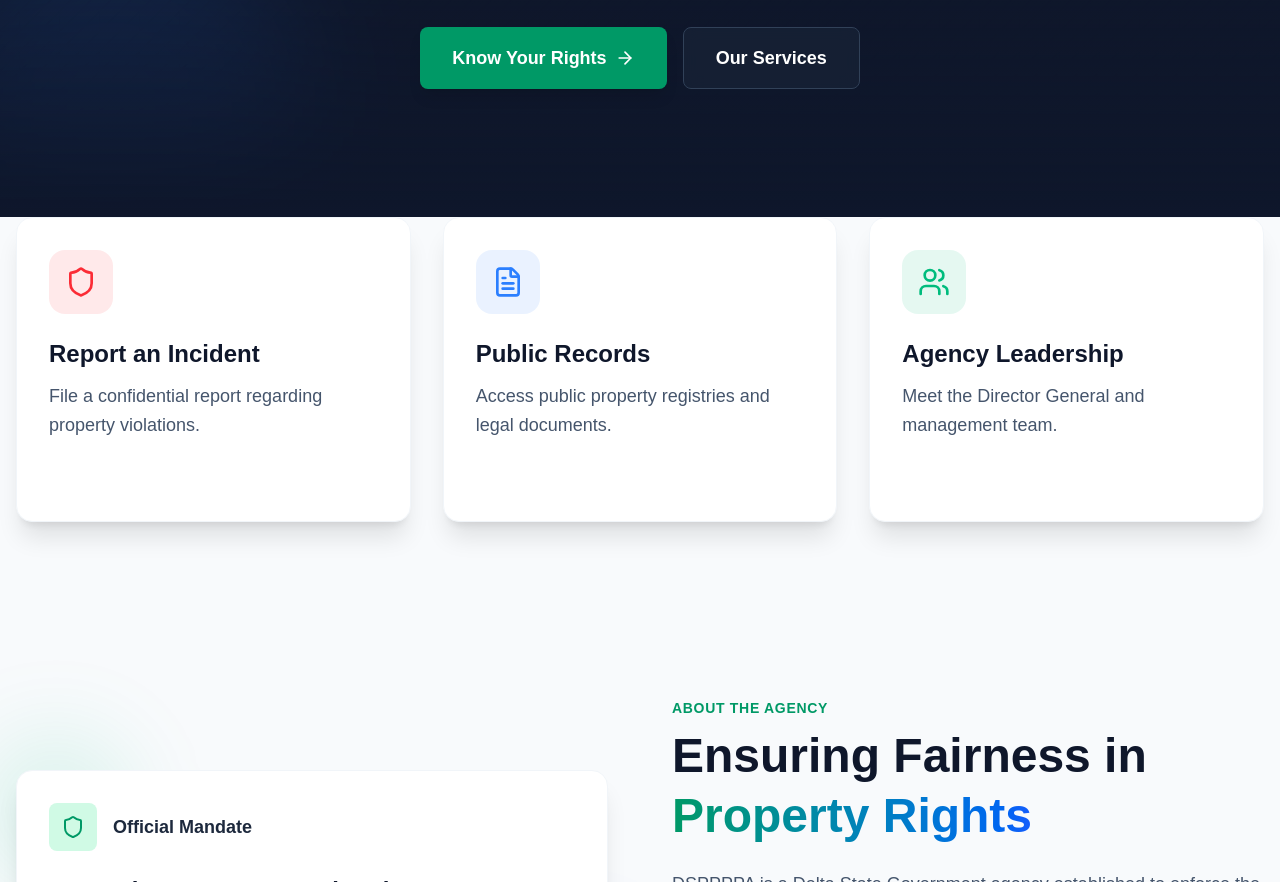
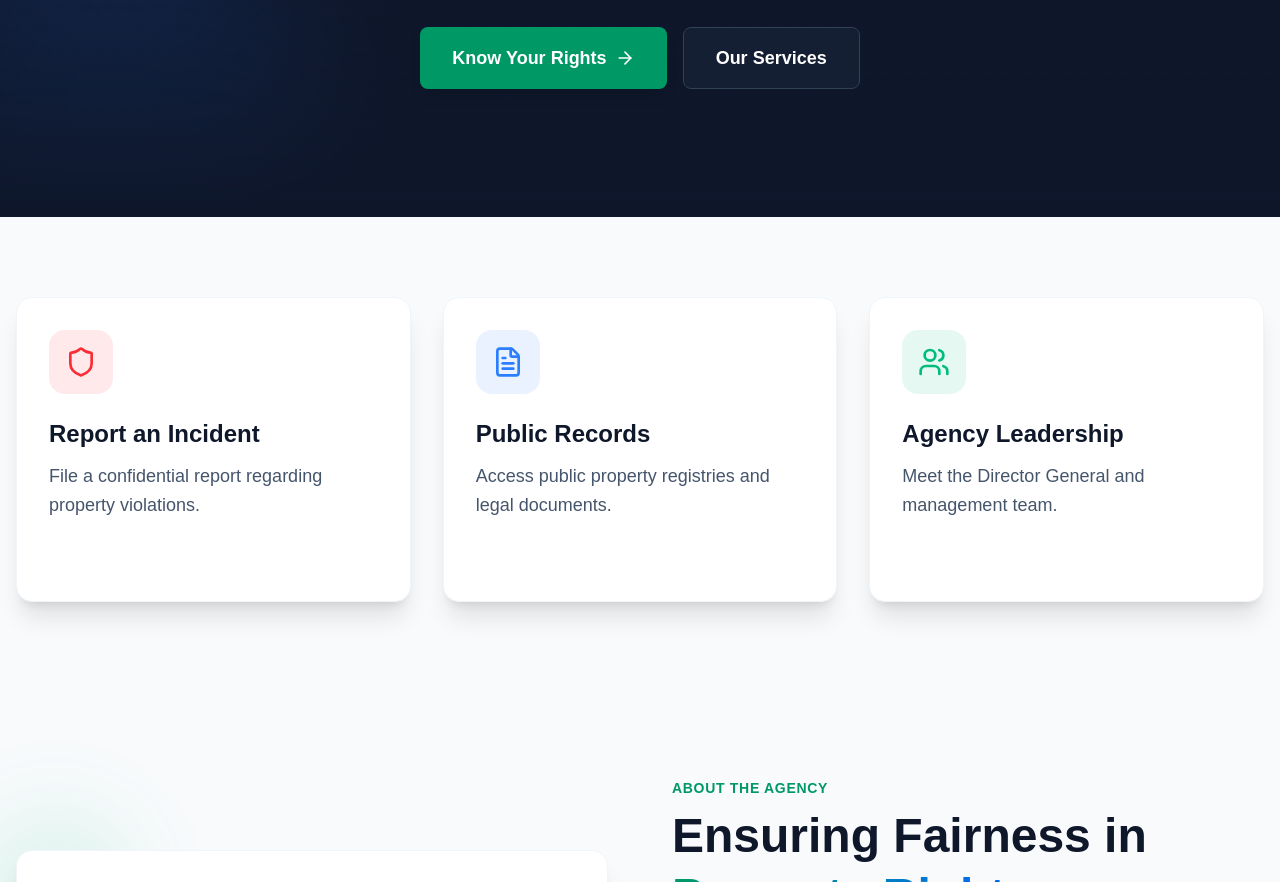
Before and after one commit to cloudpilothq/pppa, a Next.js app: page / in a window 1280 px wide. Shown: the part 660-1542 px from the top of the page. Built offline with nearby package versions, Linux system fonts and the light colour scheme.

Commit message:
Fix hero section spacing overlap

```diff
--- a/src/app/page.tsx
+++ b/src/app/page.tsx
@@ -52,7 +52,7 @@ export default function HomePage() {
 
       {/* Quick Access Grid */}
       {/* Quick Access Grid */}
-      <section className="py-20 -mt-20 relative z-20">
+      <section className="py-20 relative z-20">
         <div className="container mx-auto px-4">
           <div className="grid grid-cols-1 md:grid-cols-3 gap-8">
             {[
```
